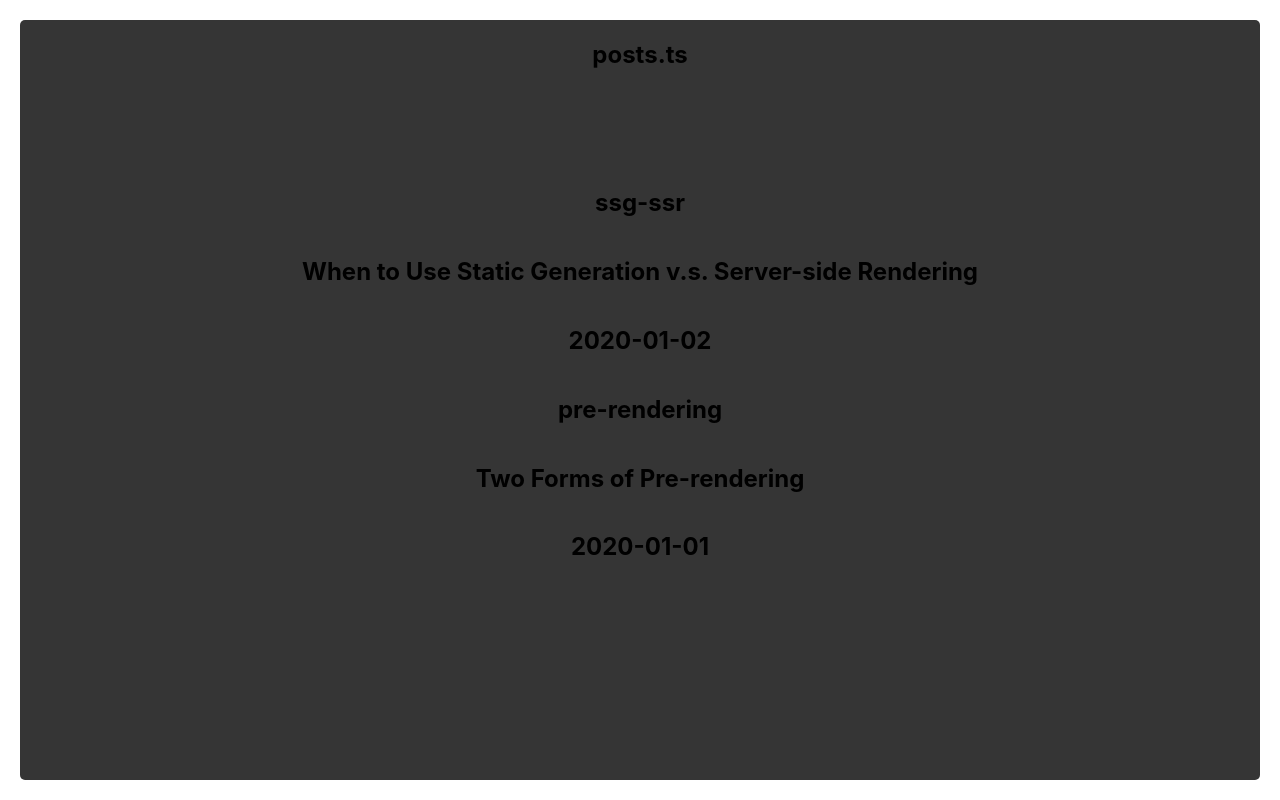
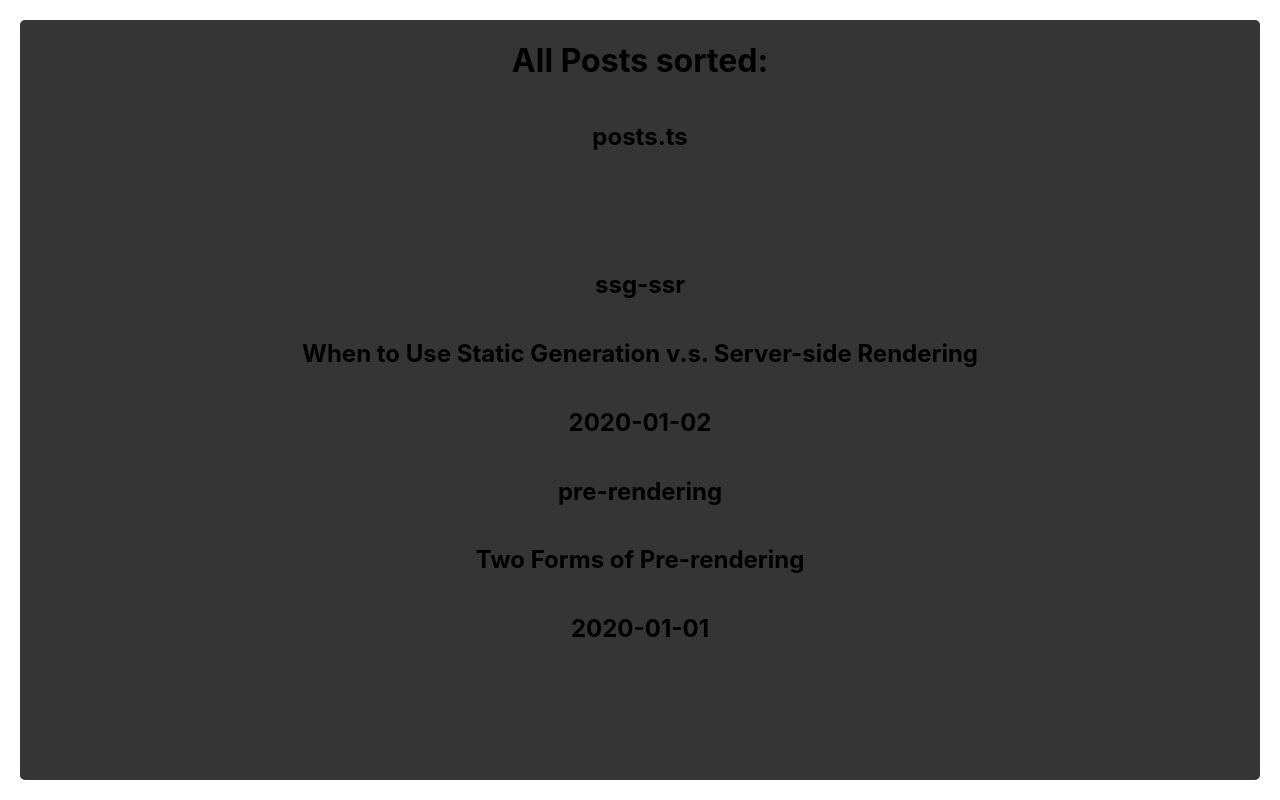
Before and after one commit to Guilospanck/learning-nextjs, a Next.js app: page /posts in a window 1280 px wide. Built offline with nearby package versions, Linux system fonts and the light colour scheme.

Commit message:
Add dynamic pages

```diff
--- a/lib/posts.ts
+++ /dev/null
@@ -1,59 +0,0 @@
-import fs from 'fs'
-import path from 'path'
-import matter from 'gray-matter'
-
-type Post = {
-  title: string
-  date: string
-}
-
-export type PostsData = Post & { id: string }
-
-export interface IGetSortedPostsData {
-  sort: () => PostsData[]
-}
-
-const GetSortedPostsData = (): IGetSortedPostsData => {
-
-  const postsDirectory = path.join(process.cwd(), 'lib')
-
-  const sort = () => {
-    // Get file names under /posts
-    const fileNames = fs.readdirSync(postsDirectory)
-
-    const allPostsData = fileNames.map((fileName) => {
-      // Remove ".md" from file name to get id
-      const id = fileName.replace(/\.md$/, '')
-
-      // Read markdown file as string
-      const fullPath = path.join(postsDirectory, fileName)
-      const fileContents = fs.readFileSync(fullPath, 'utf8')
-
-      // Use gray-matter to parse the post metadata section
-      const matterResult = matter(fileContents)
-
-      // Combine the data with the id
-      return {
-        id,
-        ...matterResult.data as Post,
-      }
-    })
-
-    // Sort posts by date
-    return allPostsData.sort(({ date: a }, { date: b }) => {
-      if (a < b) {
-        return 1
-      } else if (a > b) {
-        return -1
-      } else {
-        return 0
-      }
-    })
-  }
-
-  return {
-    sort
-  }
-}
-
-export default GetSortedPostsData
--- /dev/null
+++ b/lib/posts/posts.ts
@@ -0,0 +1,103 @@
+import fs from 'fs'
+import path from 'path'
+import matter from 'gray-matter'
+
+type Post = {
+  title: string
+  date: string
+}
+
+export type PostsData = Post & { id: string }
+
+export interface IGetPostsData {
+  sort: () => PostsData[],
+  getAllPostIds: () => {
+    params: {
+      id: string;
+    };
+  }[],
+  getBydId: (id: string) => {
+    id: string;
+  }
+}
+
+const GetPostsData = (): IGetPostsData => {
+  const postsDirectory = path.join(process.cwd(), 'lib/posts')
+  const fileNames = fs.readdirSync(postsDirectory)
+
+  const getBydId = (id: string) => {
+    const fullPath = path.join(postsDirectory, `${id}.md`);
+    const fileContents = fs.readFileSync(fullPath, 'utf8');
+
+    // Use gray-matter to parse the post metadata section
+    const matterResult = matter(fileContents);
+
+    // Combine the data with the id
+    return {
+      id,
+      ...matterResult.data,
+    };
+  }
+
+  const sort = () => {
+    const allPostsData = fileNames.map((fileName) => {
+      // Remove ".md" from file name to get id
+      const id = fileName.replace(/\.md$/, '')
+
+      // Read markdown file as string
+      const fullPath = path.join(postsDirectory, fileName)
+      const fileContents = fs.readFileSync(fullPath, 'utf8')
+
+      // Use gray-matter to parse the post metadata section
+      const matterResult = matter(fileContents)
+
+      // Combine the data with the id
+      return {
+        id,
+        ...matterResult.data as Post,
+      }
+    })
+
+    // Sort posts by date
+    return allPostsData.sort(({ date: a }, { date: b }) => {
+      if (a < b) {
+        return 1
+      } else if (a > b) {
+        return -1
+      } else {
+        return 0
+      }
+    })
+  }
+
+  // Returns an array that looks like this:
+  // [
+  //   {
+  //     params: {
+  //       id: 'ssg-ssr'
+  //     }
+  //   },
+  //   {
+  //     params: {
+  //       id: 'pre-rendering'
+  //     }
+  //   }
+  // ]
+  const getAllPostIds = () => {
+    return fileNames.map((fileName) => {
+      return {
+        params: {
+          id: fileName.replace(/\.md$/, ''),
+        },
+      }
+    })
+  }
+
+  return {
+    sort,
+    getAllPostIds,
+    getBydId
+  }
+}
+
+export default GetPostsData
--- a/pages/posts/index.tsx
+++ b/pages/posts/index.tsx
@@ -1,9 +1,10 @@
 import PostsView, { Props } from "./views"
 import { GetStaticProps, NextPage } from "next"
-import GetSortedPostsData from "../../lib/posts";
+import GetPostsData from "../../lib/posts/posts";
 
+/** Pre-rendering */
 export const getStaticProps: GetStaticProps = async () => {
-  const allPostsData = GetSortedPostsData().sort()
+  const allPostsData = GetPostsData().sort()
 
   return {
     props: {
--- a/pages/posts/views/index.tsx
+++ b/pages/posts/views/index.tsx
@@ -1,5 +1,5 @@
 import { Fragment } from "react";
-import { PostsData } from "../../../lib/posts";
+import { PostsData } from "../../../lib/posts/posts";
 
 export interface Props {
   allPostsData: PostsData[]
@@ -8,6 +8,7 @@ export interface Props {
 const PostsView = ({ allPostsData }: Props) => {
   return (
     <>
+      <h1>All Posts sorted:</h1>
       {
         allPostsData?.map((post: PostsData) => (
           <Fragment key={post.id}>
```
Also changed, not shown: pages/posts/[id].tsx (added, +39 -0 lines), lib/posts/pre-rendering.md (renamed from lib/pre-rendering.md), lib/posts/ssg-ssr.md (renamed from lib/ssg-ssr.md).
